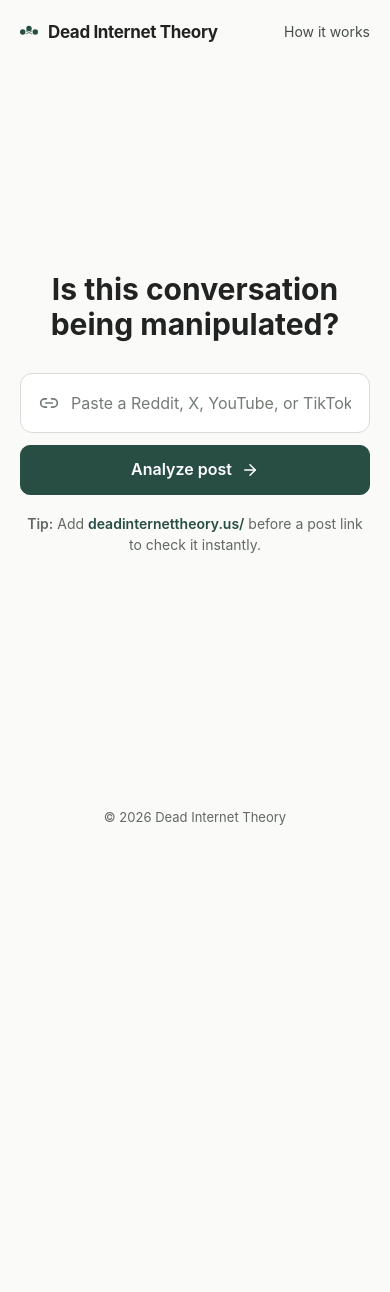
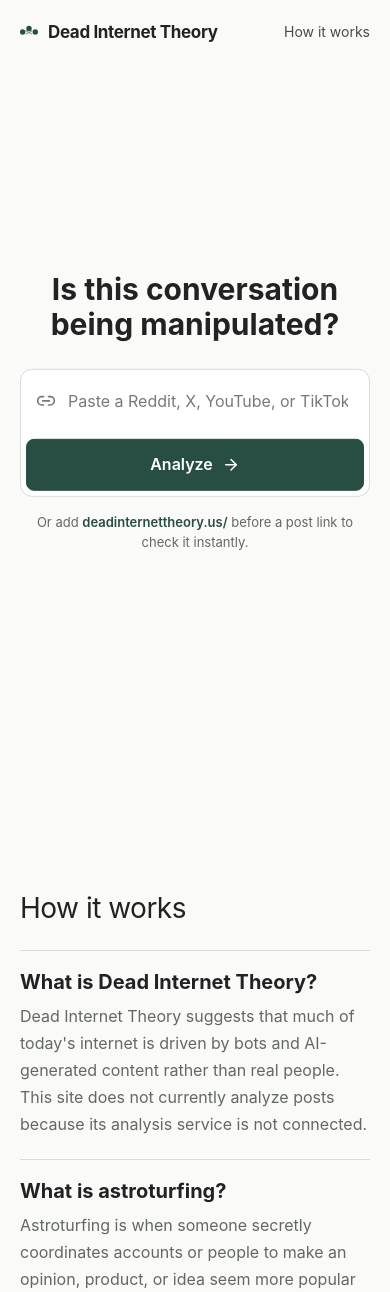
Before and after one commit to deadinternettheory-calhacks/dead-internet-theory, a React (Vite) app in the folder web/: page / in a window 390 px wide. Shown: the top 1292 px of the page. Before the commit the page ends 844 px from the top, so only its background shows below. Built offline with nearby package versions, Linux system fonts and the light colour scheme; no server answers.

Commit message:
feat(web): refine homepage and navigation (#15)

```diff
--- a/web/src/App.tsx
+++ b/web/src/App.tsx
@@ -1,4 +1,5 @@
-import { BrowserRouter, useLocation } from 'react-router-dom';
+import { useEffect, useRef } from 'react';
+import { BrowserRouter, Navigate, useLocation, useNavigate } from 'react-router-dom';
 import { SiteFooter, SiteHeader } from './components/SiteLayout';
 import { AboutPage } from './pages/AboutPage';
 import { AnalysisPage, UnsupportedPrefixPage } from './pages/AnalysisPage';
@@ -8,12 +9,67 @@
 import './styles.css';
 function RouterView() {
   const location = useLocation();
-  if (location.pathname === '/about' || location.pathname === '/about/') return <AboutPage/>;
+  if (location.pathname === '/about' || location.pathname === '/about/') return <Navigate to="/#how-it-works" replace/>;
   if (location.pathname === '/example' || location.pathname === '/example/') return <ExamplePage/>;
   if (location.pathname === '/analysis' || location.pathname === '/analysis/') return <AnalysisPage url={new URLSearchParams(location.search).get('url') || ''}/>;
   if (location.pathname !== '/') { const parsed = parsePrefixPath(location.pathname, location.search); return parsed.ok ? <AnalysisPage url={parsed.url.href}/> : <UnsupportedPrefixPage/>; }
   return <HomePage/>;
 }
+function HashScroll() {
+  const location = useLocation();
+  const { hash, pathname } = location;
+  useEffect(() => {
+    const fromScrollSpy = (location.state as { scrollSpy?: boolean } | null | undefined)?.scrollSpy;
+    if (!hash || fromScrollSpy) return;
+    const target = document.getElementById(hash.slice(1));
+    if (!target) return;
+    const reduceMotion = window.matchMedia?.('(prefers-reduced-motion: reduce)').matches ?? false;
+    target.scrollIntoView({ behavior: reduceMotion ? 'auto' : 'smooth', block: 'start' });
+  }, [hash, pathname, location.state]);
+  return null;
+}
+function SectionUrlSync() {
+  const navigate = useNavigate();
+  const lastScrollY = useRef(0);
+  useEffect(() => {
+    lastScrollY.current = window.scrollY;
+    let frame = 0;
+    const syncUrlToScroll = () => {
+      const scrollY = window.scrollY;
+      const direction = Math.sign(scrollY - lastScrollY.current);
+      lastScrollY.current = scrollY;
+      const section = document.getElementById('how-it-works');
+      if (!section || window.location.pathname !== '/') return;
+
+      const sectionTop = section.getBoundingClientRect().top;
+      const isSectionInUrl = window.location.hash === '#how-it-works';
+      const sectionIsActive = isSectionInUrl
+        ? !(direction < 0 && sectionTop > window.innerHeight * 0.55)
+        : sectionTop < window.innerHeight * 0.35;
+      const nextHash = sectionIsActive ? '#how-it-works' : '';
+      if (window.location.hash === nextHash) return;
+
+      navigate({ pathname: '/', hash: nextHash }, {
+        replace: true,
+        preventScrollReset: true,
+        state: { scrollSpy: true },
+      });
+    };
+    const onScroll = () => {
+      if (frame) cancelAnimationFrame(frame);
+      frame = requestAnimationFrame(() => {
+        frame = 0;
+        syncUrlToScroll();
+      });
+    };
+    window.addEventListener('scroll', onScroll, { passive: true });
+    return () => {
+      window.removeEventListener('scroll', onScroll);
+      if (frame) cancelAnimationFrame(frame);
+    };
+  }, [navigate]);
+  return null;
+}
 export default function App() {
-  return <BrowserRouter><div className="site-shell"><SiteHeader/><RouterView/><SiteFooter/></div></BrowserRouter>;
+  return <BrowserRouter><HashScroll/><SectionUrlSync/><div className="site-shell"><SiteHeader/><RouterView/><SiteFooter/></div></BrowserRouter>;
 }
--- a/web/src/components/SiteLayout.tsx
+++ b/web/src/components/SiteLayout.tsx
@@ -8,7 +8,9 @@
   return <Link className="brand" to="/" aria-label="Dead Internet Theory, home"><span className="network-mark" aria-hidden="true"><i/><i/><i/></span><span>Dead Internet Theory</span></Link>;
 }
 export function SiteHeader() {
-  return <header className="header"><div className="header-inner"><BrandWordmark/><nav aria-label="Main navigation"><Link to="/about">How it works</Link></nav></div></header>;
+  const { pathname, hash } = useLocation();
+  const alreadyAtSection = pathname === '/' && hash === '#how-it-works';
+  return <header className="header"><div className="header-inner"><BrandWordmark/><nav aria-label="Main navigation"><Link to="/#how-it-works" replace={alreadyAtSection}>How it works</Link></nav></div></header>;
 }
 export function SiteFooter() {
   const pathname = useLocation().pathname;
@@ -24,10 +26,10 @@
     if (!result.ok) { setError(result.reason === 'empty' ? 'Paste a post link to get started.' : "We can't analyze this link yet. Try a supported Reddit or X post."); return; }
     setError(''); onSubmit(result.url.href);
   }
-  return <form className="search-form" onSubmit={submit} noValidate><label className="sr-only" htmlFor="post-url">Post link</label><div className="input-wrap"><Link2 size={20} aria-hidden="true"/><input id="post-url" type="url" value={value} onChange={event => { const nextValue = event.target.value; setValue(nextValue); if (error && parsePostUrl(nextValue).ok) setError(''); }} placeholder="Paste a Reddit, X, YouTube, or TikTok link..." aria-invalid={!!error} aria-describedby={error ? 'url-error' : undefined}/></div>{error && <div id="url-error"><InlineError>{error}</InlineError></div>}<Button type="submit">Analyze post <ArrowRight size={18} aria-hidden="true"/></Button></form>;
+  return <form className="search-form" onSubmit={submit} noValidate><label className="sr-only" htmlFor="post-url">Post link</label><div className="input-wrap"><Link2 size={20} aria-hidden="true"/><input id="post-url" type="url" value={value} onChange={event => { const nextValue = event.target.value; setValue(nextValue); if (error && parsePostUrl(nextValue).ok) setError(''); }} placeholder="Paste a Reddit, X, YouTube, or TikTok link..." aria-invalid={!!error} aria-describedby={error ? 'url-error' : undefined}/></div>{error && <div id="url-error" className="form-error"><InlineError>{error}</InlineError></div>}<Button type="submit">Analyze <ArrowRight size={18} aria-hidden="true"/></Button></form>;
 }
 export function ShortcutExplanation() {
-  return <p className="shortcut"><span>Tip:</span> Add <code>deadinternettheory.us/</code> before a post link to check it instantly.</p>;
+  return <p className="shortcut">Or add <code>deadinternettheory.us/</code> before a post link to check it instantly.</p>;
 }
 export function PostSummaryCard({ url }: { url: string }) {
   const parsed = parsePostUrl(url);
--- a/web/src/pages/AboutPage.tsx
+++ b/web/src/pages/AboutPage.tsx
@@ -1,26 +1,26 @@
 export function AboutPage() {
-  return <main className="about-main">
-    <h1>How it works</h1>
+  return <section className="how-it-works" id="how-it-works" aria-labelledby="how-it-works-heading">
+    <h2 id="how-it-works-heading">How it works</h2>
     <section className="about-section">
-      <h2>What is Dead Internet Theory?</h2>
+      <h3>What is Dead Internet Theory?</h3>
       <p>Dead Internet Theory suggests that much of today's internet is driven by bots and AI-generated content rather than real people. This site does not currently analyze posts because its analysis service is not connected.</p>
     </section>
     <section className="about-section">
-      <h2>What is astroturfing?</h2>
+      <h3>What is astroturfing?</h3>
       <p>Astroturfing is when someone secretly coordinates accounts or people to make an opinion, product, or idea seem more popular than it really is. Imagine dozens of seemingly independent users praising the same product, but they're all working for the company selling it.</p>
     </section>
     <section className="about-section">
-      <h2>How does the checker work?</h2>
+      <h3>How does the checker work?</h3>
       <p>Paste a public post link. The site accepts supported Reddit and X (Twitter) links, but its analysis service is not connected, so it does not analyze comments, accounts, or activity yet.</p>
     </section>
     <section className="about-section">
-      <h2>Does a high score prove manipulation?</h2>
+      <h3>Does a high score prove manipulation?</h3>
       <p>No. The site does not currently generate a score because its analysis service is not connected. Any future score would be an estimate, not proof; real users can show similar patterns.</p>
     </section>
     <section className="about-section">
-      <h2>What platforms work?</h2>
+      <h3>What platforms work?</h3>
       <p>The site accepts Reddit and X (Twitter) links, but checking is not available yet. TikTok and YouTube are not available.</p>
     </section>
     <p className="about-disclaimer">Results are estimates based on public signals. They are not proof of coordinated activity.</p>
-  </main>;
+  </section>;
 }
--- a/web/src/pages/HomePage.tsx
+++ b/web/src/pages/HomePage.tsx
@@ -1,6 +1,27 @@
-import { useNavigate } from 'react-router-dom';
+import { useEffect, useState } from 'react';
+import { Link, useNavigate } from 'react-router-dom';
 import { PostUrlInput, ShortcutExplanation } from '../components/SiteLayout';
+import { AboutPage } from './AboutPage';
 export function HomePage() {
   const navigate = useNavigate();
-  return <main className="home-main"><section className="hero"><h1>Is this conversation being manipulated?</h1><PostUrlInput onSubmit={url => navigate(`/analysis?url=${encodeURIComponent(url)}`)}/><ShortcutExplanation/></section></main>;
+  const [showExplanation, setShowExplanation] = useState(false);
+
+  useEffect(() => {
+    let hasScrolled = false;
+    const timeout = window.setTimeout(() => {
+      if (!hasScrolled) setShowExplanation(true);
+    }, 3000);
+    const hideOnScroll = () => {
+      hasScrolled = true;
+      window.clearTimeout(timeout);
+      setShowExplanation(false);
+    };
+    window.addEventListener('scroll', hideOnScroll, { passive: true });
+    return () => {
+      window.clearTimeout(timeout);
+      window.removeEventListener('scroll', hideOnScroll);
+    };
+  }, []);
+
+  return <main className="home-main"><section className="hero"><div className="hero-content"><h1>Is this conversation being manipulated?</h1><PostUrlInput onSubmit={url => navigate(`/analysis?url=${encodeURIComponent(url)}`)}/><ShortcutExplanation/></div>{showExplanation && <Link className="explanation-cue" to="/#how-it-works"><span>Explanation</span><svg aria-hidden="true" viewBox="0 0 24 24"><path d="M12 5v14m-7-7 7 7 7-7"/></svg></Link>}</section><AboutPage/></main>;
 }
--- a/web/src/styles.css
+++ b/web/src/styles.css
@@ -39,27 +39,51 @@
 }
 
 /* FE-003 informational page */
-.about-main{width:100%;max-width:760px;margin:0 auto;padding:42px 24px 48px;color:#202322}
-.about-main>h1{font-size:40px;line-height:1.2;letter-spacing:-.8px;margin:0 0 30px;color:#202322}
-.about-section{padding:0;margin:0 0 25px;border:0}
-.about-section h2{font-size:20px;line-height:1.35;font-weight:650;margin:0 0 7px;color:#202322}
+.how-it-works{width:100%;max-width:720px;margin:0 auto;padding:80px 24px;color:#202322;scroll-margin-top:12px}
+.how-it-works>h2{font-size:32px;line-height:1.2;letter-spacing:-.5px;margin:0 0 28px;color:#202322}
+.about-section{padding:18px 0 0;margin:0 0 24px;border-top:1px solid #D7DDD7}
+.about-section h3{font-size:20px;line-height:1.35;font-weight:650;margin:0 0 7px;color:#202322}
 .about-section p{font-size:16px;line-height:1.7;color:#626864;margin:0}
 .about-disclaimer{border-top:1px solid #D7DDD7;padding-top:16px;margin:31px 0 0;color:#626864;font-size:14px;line-height:1.6}
 @media(max-width:767px){
-  .about-main{padding:32px 20px 36px}
-  .about-main>h1{font-size:36px;margin-bottom:26px}
-  .about-section{margin-bottom:23px}
+  .how-it-works{padding:48px 20px}
+  .how-it-works>h2{font-size:28px;margin-bottom:24px}
+  .about-section{margin-bottom:20px}
 }
 
-/* FE-005 homepage spacing and headline scale */
-.hero{padding:16px 20px 52px}
-.hero h1{max-width:900px;font-size:40px;line-height:1.15;letter-spacing:0;margin-bottom:32px;color:#202322}
-.search-form>.primary-button{margin-top:12px}
-.shortcut{margin-top:18px}
+/* FE-006 focused search composition */
+.hero{position:relative;flex:none;min-height:calc(100svh - 76px);max-width:none;width:100%;display:flex;flex-direction:column;align-items:center;justify-content:center;padding:24px 20px;text-align:center}
+.hero-content{position:relative;top:0;transform:translateY(-10svh);width:100%;display:flex;flex-direction:column;align-items:center}
+.hero h1{max-width:850px;font-size:40px;line-height:1.15;letter-spacing:0;margin:0 auto 28px;color:#202322}
+.search-form{width:100%;max-width:760px;min-height:64px;margin:0 auto;padding:5px;border:1px solid #D7DDD7;border-radius:12px;background:#FFFFFF;display:grid;grid-template-columns:minmax(0,1fr) auto;grid-template-rows:52px auto;align-items:center;column-gap:0;row-gap:0}
+.search-form:focus-within{border-color:#284D43;box-shadow:0 0 0 3px rgba(40,77,67,.14)}
+.input-wrap{grid-column:1;grid-row:1;width:100%;min-width:0;height:52px;padding:0 16px 0 10px;border:0;border-radius:0;background:transparent;box-shadow:none;gap:12px}
+.input-wrap:focus-within{border-color:transparent;box-shadow:none}
+.input-wrap input{width:100%;min-width:0;font-family:Inter,ui-sans-serif,system-ui,-apple-system,BlinkMacSystemFont,"Segoe UI",sans-serif;font-size:16px}
+.input-wrap input::placeholder{font-size:16px}
+.form-error{grid-column:1;grid-row:2;min-width:0;margin:4px 0 0;padding:0 16px 0 10px}
+.form-error .inline-error{margin:0}
+.search-form>.primary-button{grid-column:2;grid-row:1;width:auto;height:52px;min-height:52px;margin:0;padding:0 18px;border-radius:8px;font-family:Inter,ui-sans-serif,system-ui,-apple-system,BlinkMacSystemFont,"Segoe UI",sans-serif;font-size:16px;font-weight:600}
+.shortcut{width:100%;max-width:800px;margin:16px auto 0;color:#626864;font-size:13px;line-height:1.5;text-align:center}
+.shortcut code{color:#284D43;font-weight:600}
 @media(max-width:1023px){
   .hero h1{font-size:36px}
 }
 @media(max-width:767px){
-  .hero{min-height:calc(100svh - 122px);padding:16px 20px 48px}
+  .hero{min-height:calc(100svh - 64px);padding:24px 20px}
+  .hero-content{transform:translateY(-5svh)}
   .hero h1{font-size:30px}
+  .search-form{display:flex;flex-direction:column;align-items:stretch;gap:12px}
+  .input-wrap{flex:none}
+  .form-error{margin:0;padding:0 11px}
+  .search-form>.primary-button{width:100%;flex:none}
 }
+@media(max-height:600px){
+  .hero-content{transform:none}
+}
+.header nav a{line-height:1;justify-content:center}
+
+.explanation-cue{position:absolute;left:50%;bottom:18px;transform:translateX(-50%);display:flex;flex-direction:column;align-items:center;gap:2px;color:#626864;font-size:13px;line-height:1.2;animation:explanation-bob 1.4s ease-in-out infinite}
+.explanation-cue svg{width:19px;height:19px;fill:none;stroke:#284D43;stroke-width:1.8;stroke-linecap:round;stroke-linejoin:round}
+@keyframes explanation-bob{0%,100%{translate:0 0}50%{translate:0 5px}}
+@media(max-height:600px){.explanation-cue{display:none}}
```
Also changed, not shown: 2 other files (tests, documents, lock files or other folders).
